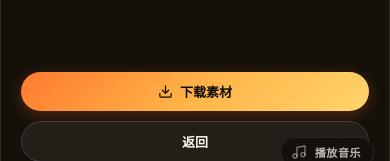
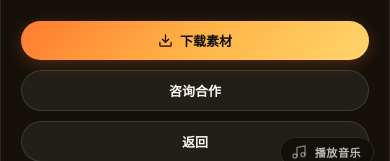
Before and after one commit to kiu9676-cmd/xiaoxin-portfolio, a React (Vite) app: page / in a window 390 px wide. Both pictures are taken after a click on the button "观看作品". Shown: the part 2104-2265 px from the top of the page. Built offline with nearby package versions, Linux system fonts and the light colour scheme.

Commit message:
PC端恢复咨询合作按钮, 返回按钮仅手机端显示

```diff
--- a/src/components/Interactive.css
+++ b/src/components/Interactive.css
@@ -564,6 +564,17 @@
   border-color: rgba(255, 255, 255, 0.2);
 }
 
+/* PC端隐藏返回按钮, 手机端显示 */
+.carddex__modal-btn--back {
+  display: none;
+}
+
+@media (max-width: 768px) {
+  .carddex__modal-btn--back {
+    display: inline-flex;
+  }
+}
+
 /* —— 放大返回栏 —— PC端隐藏 */
 .carddex__zoom-back {
   display: none;
--- a/src/components/Interactive.jsx
+++ b/src/components/Interactive.jsx
@@ -248,7 +248,7 @@ export default function Interactive() {
                   </svg>
                   下载素材
                 </button>
-                <button className="carddex__modal-btn carddex__modal-btn--ghost" onClick={() => setSelected(null)}>
+                <button className="carddex__modal-btn carddex__modal-btn--ghost carddex__modal-btn--back" onClick={() => setSelected(null)}>
                   返回
                 </button>
               </div>
--- a/src/components/Works.css
+++ b/src/components/Works.css
@@ -590,6 +590,21 @@
   border-radius: 2px;
 }
 
+/* PC端: 隐藏返回按钮, 显示咨询合作 */
+.works__modal-btn--back {
+  display: none;
+}
+
+/* 手机端: 隐藏咨询合作, 显示返回 */
+@media (max-width: 768px) {
+  .works__modal-btn--contact {
+    display: none;
+  }
+  .works__modal-btn--back {
+    display: inline-flex;
+  }
+}
+
 .works__modal-tags {
   display: flex;
   gap: 6px;
--- a/src/components/Works.jsx
+++ b/src/components/Works.jsx
@@ -382,7 +382,16 @@ export default function Works() {
                   下载素材
                 </button>
                 <button
-                  className="works__modal-btn works__modal-btn--ghost"
+                  className="works__modal-btn works__modal-btn--ghost works__modal-btn--contact"
+                  onClick={() => {
+                    closeModal()
+                    document.getElementById('contact')?.scrollIntoView({ behavior: 'smooth' })
+                  }}
+                >
+                  咨询合作
+                </button>
+                <button
+                  className="works__modal-btn works__modal-btn--ghost works__modal-btn--back"
                   onClick={closeModal}
                 >
                   返回
```
